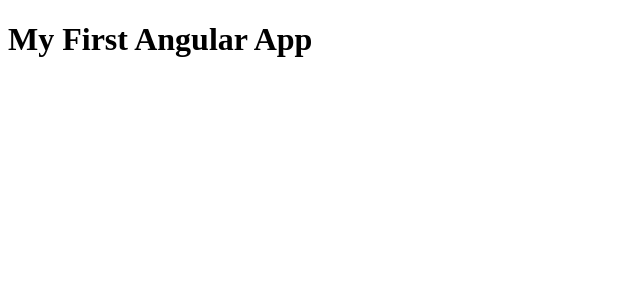
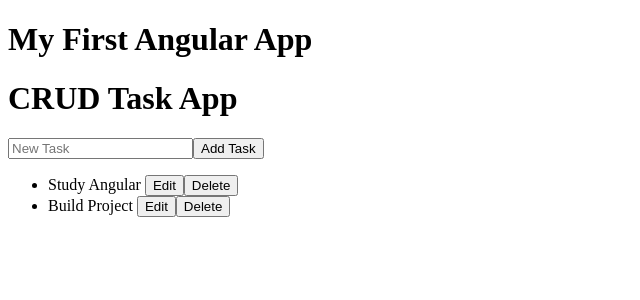
Before and after one commit to josemanuelborja/PRAC-FE-BE, an Angular app: page / in a window 1280 px wide. Shown: the top 300 px of the page, without its empty margins (0-640 px from the left). Built offline with nearby package versions, Linux system fonts and the light colour scheme.

Commit message:
feature: DAY 9 COMPLETE

```diff
--- a/src/app/day1/app.component.html
+++ /dev/null
@@ -1 +0,0 @@
-<h1>{{ title }} </h1>
--- a/src/app/day1/app.component.ts
+++ /dev/null
@@ -1,17 +0,0 @@
-import { Component } from '@angular/core';
-import { FormsModule } from '@angular/forms';
-import { CommonModule } from '@angular/common';
-import { NgIf } from '@angular/common';
-
-@Component({
-  selector: 'app-root',
-  standalone: true,
-  imports: [FormsModule, CommonModule, NgIf],
-  templateUrl: './app.component.html'
-})
-
-
-export class AppComponent {
-  title: string = 'My First Angular App';
-
-}
--- /dev/null
+++ b/src/app/day9/app.component.html
@@ -0,0 +1,27 @@
+<h1>{{ title }}</h1>
+
+<h1>CRUD Task App</h1>
+
+<input [(ngModel)]="task" placeholder="New Task" />
+
+<button (click)="addTask()">Add Task</button>
+
+<ul>
+  <li *ngFor="let item of tasks; let i = index">
+    <div *ngIf="editingIndex !== i">
+      {{ item }}
+
+      <button (click)="startEdit(i, item)">Edit</button>
+
+      <button (click)="removeTask(i)">Delete</button>
+    </div>
+
+    <div *ngIf="editingIndex === i">
+      <input [(ngModel)]="editedTask" />
+
+      <button (click)="saveEdit(i)" [disabled]="!editedTask.trim()">Save</button>
+
+      <button (click)="cancelEdit()">Cancel</button>
+    </div>
+  </li>
+</ul>
--- /dev/null
+++ b/src/app/day9/app.component.ts
@@ -0,0 +1,72 @@
+import { Component } from '@angular/core';
+import { CommonModule } from '@angular/common';
+import { FormsModule } from '@angular/forms';
+import { TaskService } from '../services/task.service';
+
+@Component({
+ selector:'app-root',
+ standalone:true,
+ imports:[CommonModule,FormsModule],
+ templateUrl:'./app.component.html'
+})
+export class AppComponent{
+
+title: string = 'My First Angular App';
+
+task='';
+
+tasks:string[]=[];
+
+editingIndex:number | null = null;
+
+editedTask='';
+
+constructor(
+ private taskService:TaskService
+){}
+
+ngOnInit(){
+ this.tasks=this.taskService.getTasks();
+}
+
+addTask(){
+
+if(this.task.trim()!==''){
+ this.taskService.addTask(this.task);
+ this.task='';
+}
+
+}
+
+removeTask(index:number){
+ this.taskService.removeTask(index);
+}
+
+startEdit(index:number,currentTask:string){
+
+this.editingIndex=index;
+
+this.editedTask=currentTask;
+
+}
+
+saveEdit(index:number){
+
+if(this.editedTask.trim()!==''){
+ this.taskService.updateTask(
+  index,
+  this.editedTask
+ );
+
+ this.editingIndex=null;
+ this.editedTask='';
+}
+
+}
+
+cancelEdit(){
+ this.editingIndex=null;
+ this.editedTask='';
+}
+
+}
--- /dev/null
+++ b/src/app/services/task.service.ts
@@ -0,0 +1,29 @@
+import { Injectable } from '@angular/core';
+
+@Injectable({
+ providedIn:'root'
+})
+export class TaskService{
+
+tasks:string[]=[
+ 'Study Angular',
+ 'Build Project'
+];
+
+getTasks(){
+ return this.tasks;
+}
+
+addTask(task:string){
+ this.tasks.push(task);
+}
+
+removeTask(index:number){
+ this.tasks.splice(index,1);
+}
+
+updateTask(index:number,newTask:string){
+ this.tasks[index]=newTask;
+}
+
+}
--- a/src/main.ts
+++ b/src/main.ts
@@ -1,7 +1,7 @@
 import { bootstrapApplication } from '@angular/platform-browser';
 import { appConfig } from './app/app.config';
 import { App } from './app/app';
-import { AppComponent } from './app/day1/app.component';
+import { AppComponent } from './app/day9/app.component';
 
 bootstrapApplication(AppComponent, appConfig)
   .catch((err) => console.error(err));
```
Also changed, not shown: src/app/day9/app.component.scss (added).
